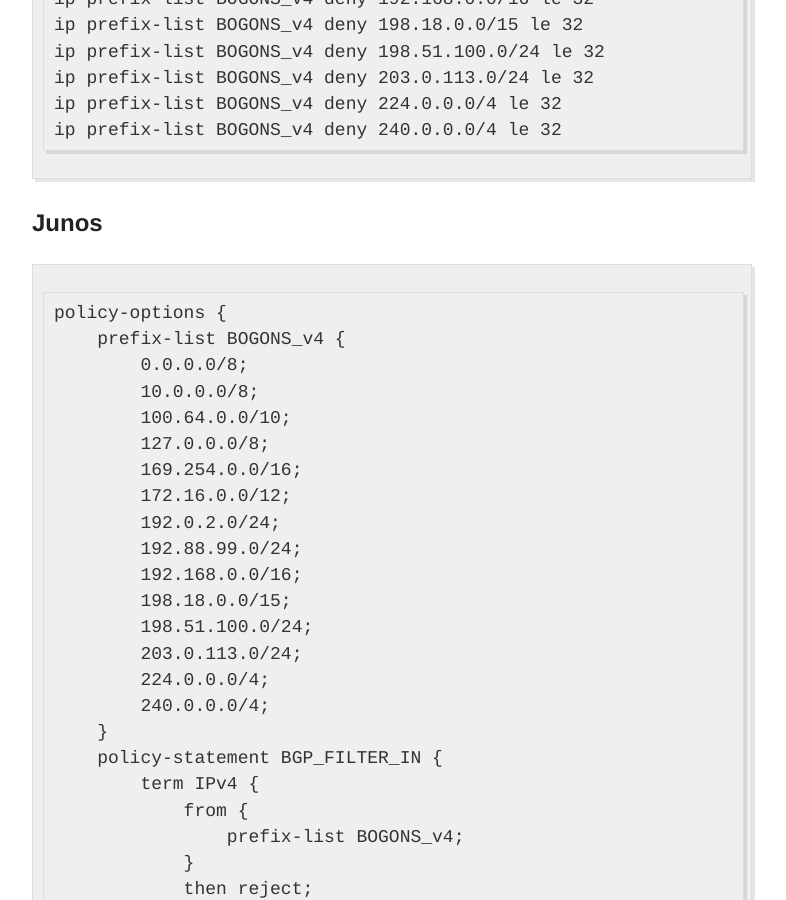
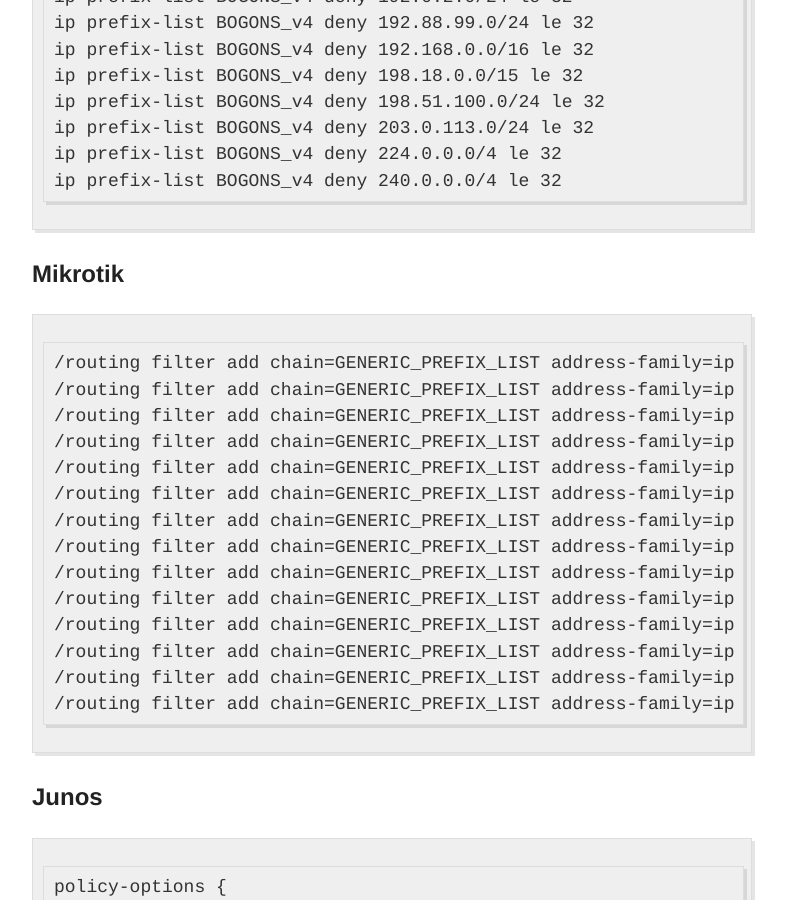
Before and after one commit to NLNOG/bgpfilterguide, a Jekyll site: the page built from guides/bogon_prefixes.md, in a window 1280 px wide and 900 px high, scrolled down 3426 px. Shown: the whole window, without its empty margins (248-1034 px from the left). Built offline with Jekyll 4.4.1, drawn with Linux system fonts in a browser that asks for light colours; some of the changed text lies outside the part shown.

Commit message:
adding bogon prefixes for mikrotik

````diff
--- a/guides/bogon_prefixes.md
+++ b/guides/bogon_prefixes.md
@@ -111,6 +111,25 @@
 ip prefix-list BOGONS_v4 deny 224.0.0.0/4 le 32
 ip prefix-list BOGONS_v4 deny 240.0.0.0/4 le 32
 ```
+
+## Mikrotik
+```
+/routing filter add chain=GENERIC_PREFIX_LIST address-family=ip prefix=0.0.0.0/8 prefix-length=8-32 protocol=bgp action=discard comment="RFC 1122 'this' network"
+/routing filter add chain=GENERIC_PREFIX_LIST address-family=ip prefix=10.0.0.0/8 prefix-length=8-32 protocol=bgp action=discard comment="RFC 1918 private space"
+/routing filter add chain=GENERIC_PREFIX_LIST address-family=ip prefix=100.64.0.0/10 prefix-length=10-32 protocol=bgp action=discard comment="RFC 6598 Carrier grade nat space"
+/routing filter add chain=GENERIC_PREFIX_LIST address-family=ip prefix=127.0.0.0/8 prefix-length=8-32 protocol=bgp action=discard comment="RFC 1122 localhost"
+/routing filter add chain=GENERIC_PREFIX_LIST address-family=ip prefix=169.254.0.0/16 prefix-length=16-32 protocol=bgp action=discard comment="RFC 3927 link local"
+/routing filter add chain=GENERIC_PREFIX_LIST address-family=ip prefix=172.16.0.0/12 prefix-length=12-32 protocol=bgp action=discard comment="RFC 1918 private space"
+/routing filter add chain=GENERIC_PREFIX_LIST address-family=ip prefix=192.0.2.0/24 prefix-length=24-32 protocol=bgp action=discard comment="RFC 5737 TEST-NET-1"
+/routing filter add chain=GENERIC_PREFIX_LIST address-family=ip prefix=192.88.99.0/24 prefix-length=24-32 protocol=bgp action=discard comment="RFC 7526 6to4 anycast relay"
+/routing filter add chain=GENERIC_PREFIX_LIST address-family=ip prefix=192.168.0.0/16 prefix-length=16-32 protocol=bgp action=discard comment="RFC 1918 private space"
+/routing filter add chain=GENERIC_PREFIX_LIST address-family=ip prefix=198.18.0.0/15 prefix-length=15-32 protocol=bgp action=discard comment="RFC 2544 benchmarking"
+/routing filter add chain=GENERIC_PREFIX_LIST address-family=ip prefix=198.51.100.0/24 prefix-length=24-32 protocol=bgp action=discard comment="RFC 5737 TEST-NET-2"
+/routing filter add chain=GENERIC_PREFIX_LIST address-family=ip prefix=203.0.113.0/24 prefix-length=24-32 protocol=bgp action=discard comment="RFC 5737 TEST-NET-3"
+/routing filter add chain=GENERIC_PREFIX_LIST address-family=ip prefix=224.0.0.0/4 prefix-length=4-32 protocol=bgp action=discard comment="multicast"
+/routing filter add chain=GENERIC_PREFIX_LIST address-family=ip prefix=240.0.0.0/4 prefix-length=4-32 protocol=bgp action=discard comment="multicast"
+```
+
 ## Junos
 ```
 policy-options {
@@ -402,6 +421,21 @@
 ipv6 prefix-list BOGONS_v6 deny ff00::/8 le 128
 ```
 
+## Mikrotik
+```
+/routing filter add chain=GENERIC_PREFIX_LIST address-family=ipv6 prefix=::/8 prefix-length=8-128 protocol=bgp action=discard comment="RFC 4291 IPv4-compatible, loopback, et al"
+/routing filter add chain=GENERIC_PREFIX_LIST address-family=ipv6 prefix=0100::/64 prefix-length=64-128 protocol=bgp action=discard comment="RFC 6666 Discard-Only"
+/routing filter add chain=GENERIC_PREFIX_LIST address-family=ipv6 prefix=2001:2::/48 prefix-length=48-128 protocol=bgp action=discard comment="RFC 5180 BMWG"
+/routing filter add chain=GENERIC_PREFIX_LIST address-family=ipv6 prefix=2001:10::/28 prefix-length=28-128 protocol=bgp action=discard comment="RFC 4843 ORCHID"
+/routing filter add chain=GENERIC_PREFIX_LIST address-family=ipv6 prefix=2001:db8::/32 prefix-length=32-128 protocol=bgp action=discard comment="RFC 3849 documentation"
+/routing filter add chain=GENERIC_PREFIX_LIST address-family=ipv6 prefix=2002::/16 prefix-length=16-128 protocol=bgp action=discard comment="RFC 7526 6to4 anycast relay"
+/routing filter add chain=GENERIC_PREFIX_LIST address-family=ipv6 prefix=3ffe::/16 prefix-length=16-128 protocol=bgp action=discard comment="RFC 3701 old 6bone"
+/routing filter add chain=GENERIC_PREFIX_LIST address-family=ipv6 prefix=fc00::/7 prefix-length=7-128 protocol=bgp action=discard comment="RFC 4193 unique local unicast"
+/routing filter add chain=GENERIC_PREFIX_LIST address-family=ipv6 prefix=fe80::/10 prefix-length=10-128 protocol=bgp action=discard comment="RFC 4291 link local unicast"
+/routing filter add chain=GENERIC_PREFIX_LIST address-family=ipv6 prefix=fec0::/10 prefix-length=10-128 protocol=bgp action=discard comment="RFC 3879 old site local unicast"
+/routing filter add chain=GENERIC_PREFIX_LIST address-family=ipv6 prefix=ff00::/8 prefix-length=8-128 protocol=bgp action=discard comment="RFC 4291 multicast"
+```
+
 ## Juniper and Cisco
 
 Gert Doering's [ipv6-filters](https://www.space.net/~gert/RIPE/ipv6-filters.html)
````
